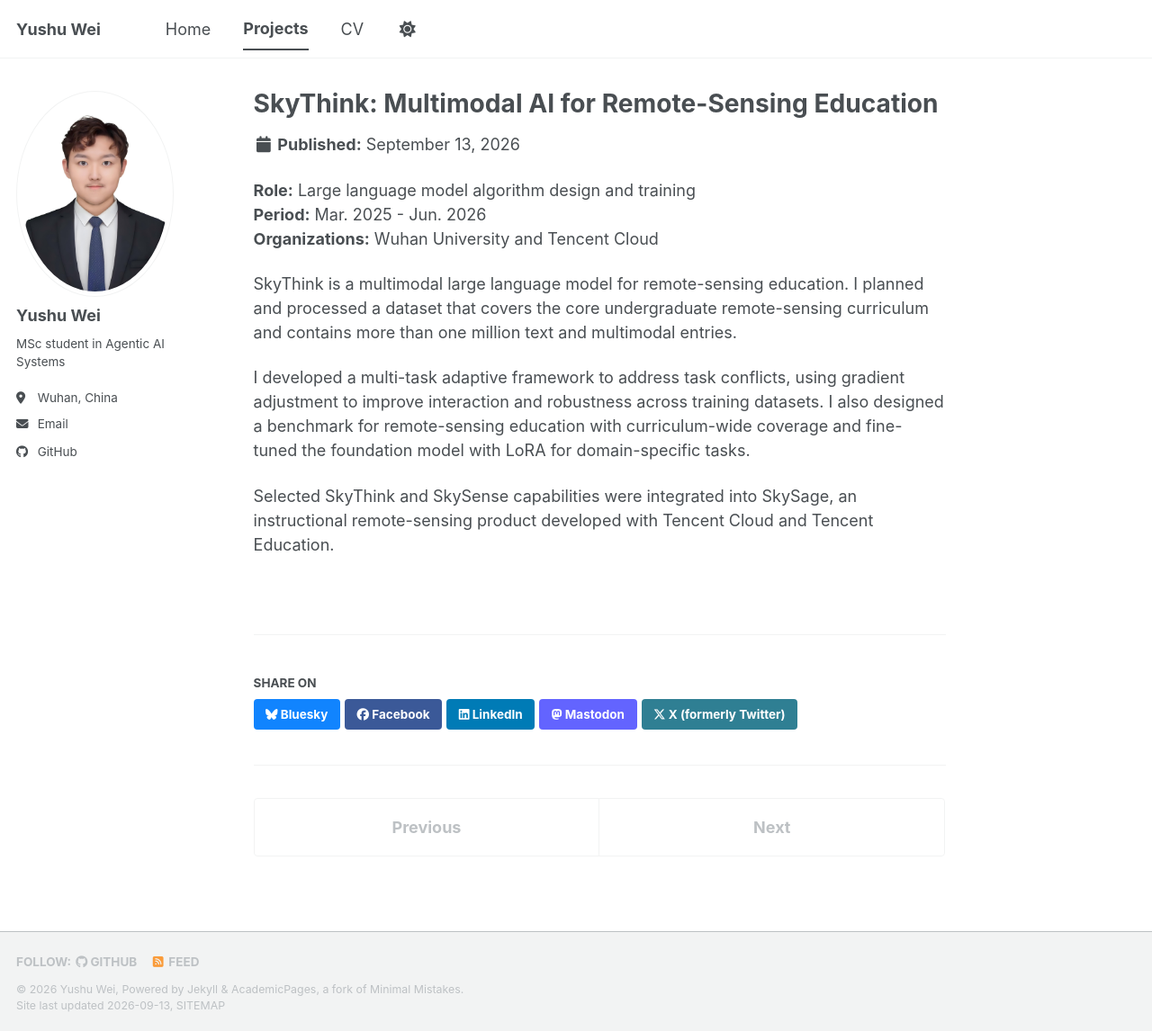
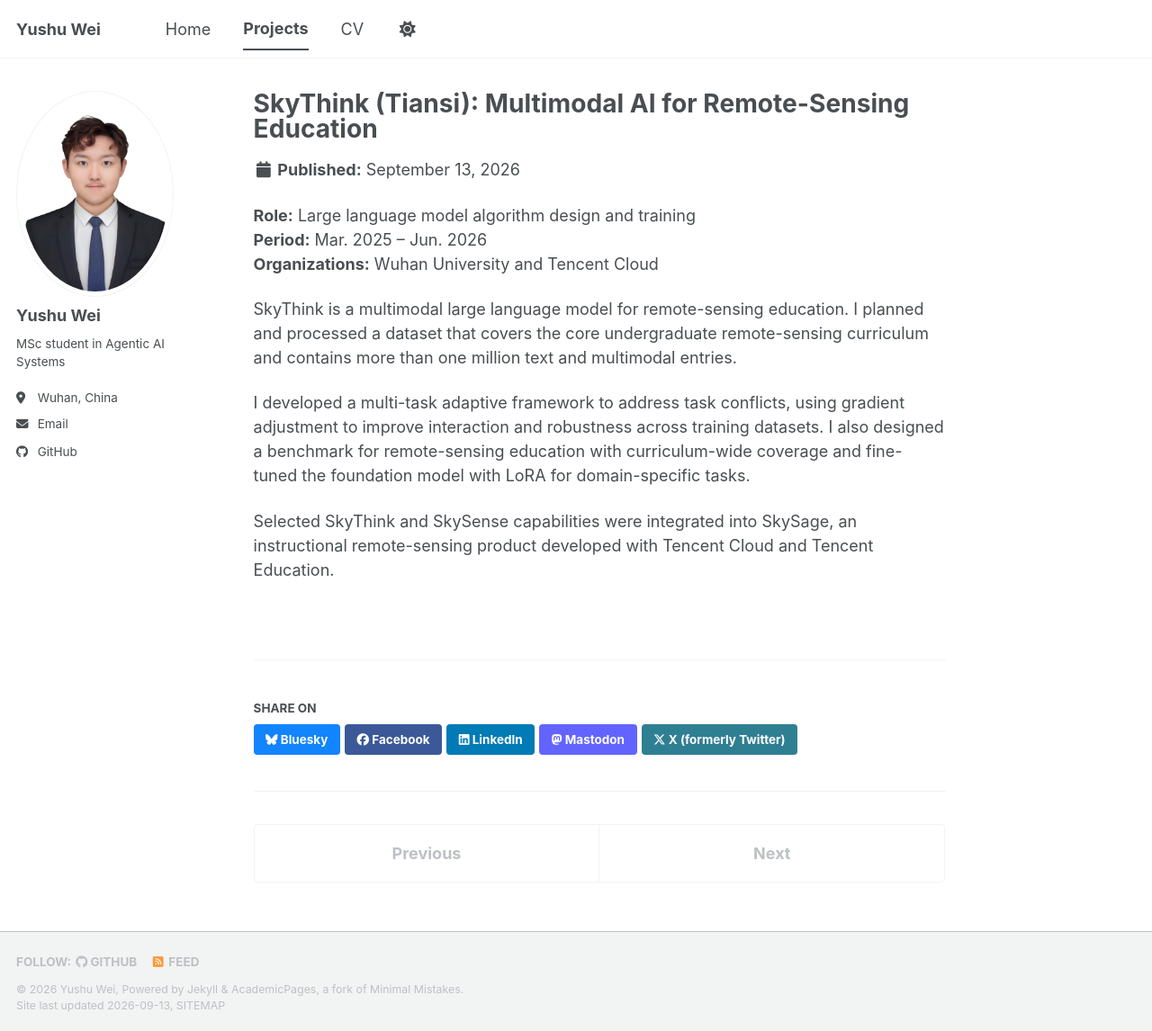
Before and after one commit to Shukvee/shukvee.github.io, a Jekyll site: the page built from _portfolio/portfolio-1.md, in a window 1280 px wide and 1146 px high. Shown: the whole window at 90% size. Built offline with Jekyll 4.4.1, drawn with Linux system fonts in a browser that asks for light colours; a style sheet for code colours, icons or effects is not loaded.

Commit message:
Update portfolio project timeline

```diff
--- a/_portfolio/portfolio-1.md
+++ b/_portfolio/portfolio-1.md
@@ -1,11 +1,11 @@
 ---
-title: "SkyThink: Multimodal AI for Remote-Sensing Education"
+title: "SkyThink (Tiansi): Multimodal AI for Remote-Sensing Education"
 excerpt: "A multimodal large language model, dataset, and benchmark for undergraduate remote-sensing education."
 collection: portfolio
 ---
 
 **Role:** Large language model algorithm design and training<br>
-**Period:** Mar. 2025 - Jun. 2026<br>
+**Period:** Mar. 2025 – Jun. 2026<br>
 **Organizations:** Wuhan University and Tencent Cloud
 
 SkyThink is a multimodal large language model for remote-sensing education. I planned and processed a dataset that covers the core undergraduate remote-sensing curriculum and contains more than one million text and multimodal entries.
--- a/_portfolio/portfolio-2.html
+++ b/_portfolio/portfolio-2.html
@@ -5,7 +5,7 @@ collection: portfolio
 ---
 
 <p><strong>Role:</strong> Technical development and testing<br />
-<strong>Period:</strong> Oct. 2023 - Feb. 2024<br />
+<strong>Period:</strong> Oct. 2023 – Feb. 2024<br />
 <strong>Organizations:</strong> Wuhan University and Zhongnan University of Economics and Law</p>
 
 <p>LawLM is a large language model system for intelligent legal-contract review. I managed the end-to-end workflow for legal-document data acquisition, cleaning, and annotation, then evaluated OCR-based contract parsing for the system.</p>
```
Also changed, not shown: _portfolio/2024-03-01-transim.md (+1 -1 lines), _portfolio/2024-08-01-competition-department.md (added, +13 -0 lines), _portfolio/2024-09-01-smart-patrol-line.md (+1 -1 lines).
